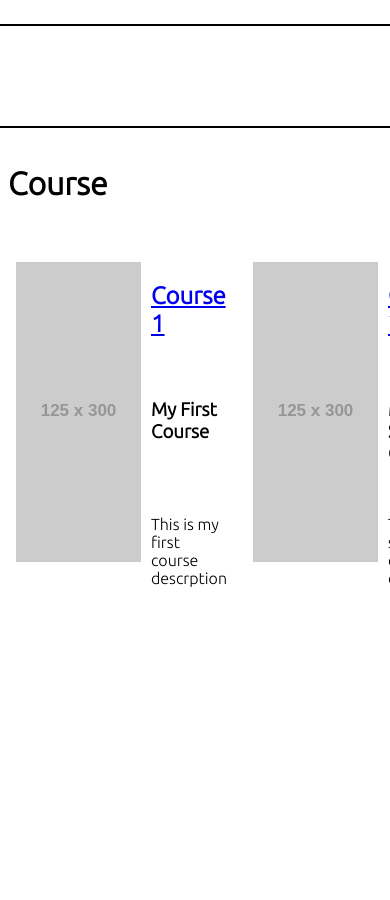
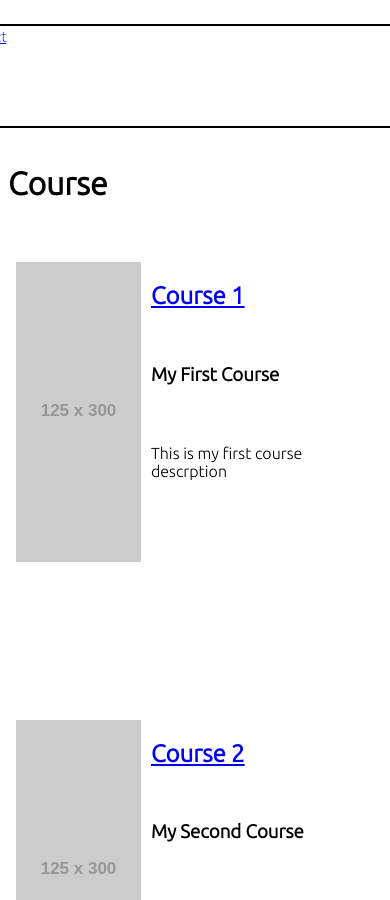
Before and after one commit to biradon/comp1235, a plain HTML site: page Assignment 1/index.html in a window 390 px wide. Shown: the top 900 px of the page. Drawn offline with Linux system fonts and the light colour scheme; placeholder pictures from the web are drawn by us.

Commit message:
Update media query

```diff
--- a/Assignment 1/css/course01.css
+++ b/Assignment 1/css/course01.css
@@ -9,6 +9,8 @@ header {
     justify-content: center;
     width: 100%;
     align-items: center;
+    margin-left: auto;
+    margin-right: auto;
    }
 
 
@@ -19,7 +21,7 @@ header {
     display:flex;
     flex-direction: row;
     list-style-type: none;
-    justify-content: flex-end;
+    justify-content: flex-start;
     gap: 15px 10px;
 
 }
@@ -90,10 +92,20 @@ footer  {
     justify-content: space-around;
 }
 
-@media screen and (max-width: 640px) {
-    #course-grid {grid-template-columns: 1fr 1fr;}
-  }
+@media only screen and (max-width: 640px) {
+    #course-grid {
+        grid-template-columns: 1fr 1fr;
+    }
+  #page_title {
+    grid-column: span 2;
+    }
+}
 
-@media screen and (max-width: 400) {
-#course-grid {grid-template-columns: 1fr;}
+@media only screen and (max-width: 400px) {
+#course-grid {
+    grid-template-columns: 1fr;
 }
+#page_title {
+    grid-column: span 1;
+}
+}
```
